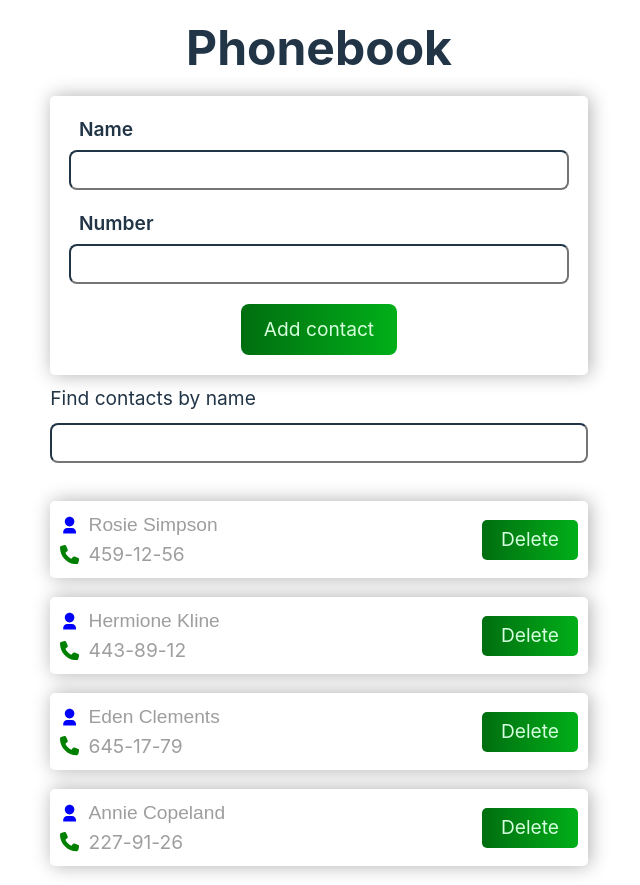
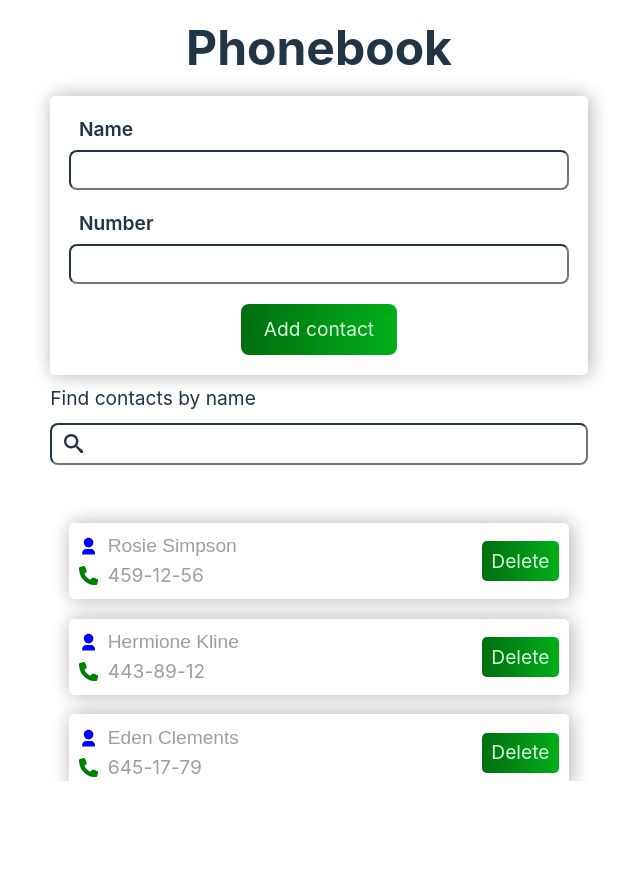
Before and after one commit to lichiy-web/goit-react-hw-03, a React (Vite) app: page / in a window 1280 px wide. Shown: the whole page, without its empty margins (321-961 px from the left). After the commit the page ends 800 px from the top, so only its background shows below. Built offline with nearby package versions, Linux system fonts and the light colour scheme.

Commit message:
final version

```diff
--- a/package.json
+++ b/package.json
@@ -17,6 +17,7 @@
     "nanoid": "^5.0.9",
     "react": "^18.3.1",
     "react-dom": "^18.3.1",
+    "react-hot-toast": "^2.5.1",
     "react-icons": "^5.4.0",
     "yup": "^1.6.1"
   },
--- a/src/components/App.css
+++ b/src/components/App.css
@@ -7,16 +7,23 @@
   /* text-align: center; */
   /* border: 1px dotted red; */
   /* box-sizing: border-box; */
-  overflow: scroll;
+  /* overflow: scroll;   */
 }
 
 .main-container {
-  padding: 0 1em;
-  max-width: 1280px;
+  padding: 0 1em 1em 1em;
+  max-width: 30em;
+  height: 100vh;
   display: flex;
   flex-direction: column;
   align-items: center;
   font-size: 1.2em;
+  overflow: visible;
+}
+
+#root::-webkit-scrollbar {
+  height: 0;
+  width: 0;
 }
 
 @media only screen and (max-width: 480px) {
@@ -28,7 +35,7 @@
 
 @media only screen and (min-width: 480px) {
   .main-container {
-    min-width: 30em;
+    min-width: 25em;
     /* background-color: aqua; */
   }
 }
--- a/src/components/App.jsx
+++ b/src/components/App.jsx
@@ -5,6 +5,7 @@ import contactData from '../db/contactListData.json';
 import SearchBox from './SearchBox/SearchBox';
 import ContactForm from './ContactForm/ContactForm';
 import Notification from './Notification/Notification';
+import toast from 'react-hot-toast';
 
 function App() {
   // localStorage.removeItem('contactList');
@@ -21,11 +22,28 @@ function App() {
 
   const handleAddContact = newContact => {
     newContact.number = newContact.number.match(/\d/gi).join('');
+
+    const isExisted = contacts.some(
+      ({ number }) => number.match(/\d/gi).join('') === newContact.number
+    );
+    console.log('isExisted = ' + isExisted);
+    if (isExisted) {
+      toast.error('The contact containing this number already exists!', {
+        duration: 4000,
+      });
+      return;
+    }
     setContacts(prev => [...prev, newContact]);
+    toast.success('The new contact has successfully added!', {
+      duration: 4000,
+    });
   };
 
   const handleDeleteContact = id => {
     setContacts(prev => prev.filter(item => item.id !== id));
+    toast.success('The contact has successfully deleted!', {
+      duration: 4000,
+    });
   };
 
   useEffect(() => {
--- a/src/components/Contact/Contact.jsx
+++ b/src/components/Contact/Contact.jsx
@@ -6,10 +6,13 @@ import { normalizePhoneNumber } from './Contact.js';
 
 const Contact = ({ name, number, id, onDeleteContact }) => {
   return (
-    <div className={css.contactItem}>
+    <div className={css.contactItem} tabIndex="1">
       <div className={css.contactInfo}>
         <div className={clsx(css.infoItem, css.contactNameItem)}>
-          <RiUser3Fill className={css.contactNameIcon} />
+          <div className={css.contactNameIcon}>
+            <RiUser3Fill />
+          </div>
+
           <span className={css.contactName}>{name}</span>
         </div>
         <div className={clsx(css.infoItem, css.contactNumberItem)}>
--- a/src/components/Contact/Contact.module.css
+++ b/src/components/Contact/Contact.module.css
@@ -10,11 +10,14 @@
 
     box-shadow: 0.1em 0 1em var(--shadow-color) ;
     color: var(--color);
+    cursor: pointer;
 }
 
 .contactInfo {
     display: flex;
     flex-direction: column;
+    /* max-width: 60%; */
+    max-width: 70%;
 }
 
 .infoItem {
@@ -24,6 +27,8 @@
 }
 
 .contactNameIcon {
+    display: flex;
+    place-items: center;
     color:blue;
     width: 1em;
     height: 1em;
@@ -32,6 +37,22 @@
 .contactName {
     /* line-height: 1.2; */
     font-family: 'Arial';
+    /* word-break: normal; */
+    white-space: nowrap;
+    overflow: hidden;
+    text-overflow: ellipsis;
+}
+
+.contactItem:focus {
+    outline: 2px solid var(--btn-delete-dark);
+    color: var(--black);
+
+}
+
+.contactItem:focus .contactName {
+    white-space: unset;
+    word-break: break-all;
+    /* padding: 0 .2em; */
 }
 
 .contactPhoneIcon {
@@ -41,22 +62,27 @@
 .contactBtnItem {
     display: flex;
     place-items: center;
+    max-width: 30%;
 }
 
 .btn {
-    padding: .3em 1em;
+    padding: 0.3em .5em;
+    text-align: center;
     font-weight: 400;
     border: 0;
     border-radius: 5px;
-    width: max-content;
+    width: 100%;
+    max-width: max-content;
     font-weight: 400;
     color: var(--btn-color);
     background: linear-gradient(90deg, var(--btn-background-dark-color), var(--btn-background-light-color));
+    /* background: linear-gradient(90deg, var(--btn-delete-dark), var(--btn-delete-light)); */
     /* background-color: var(--btn-background-light-color); */
 }
 
 .btn:hover {
     background: linear-gradient(270deg, var(--btn-background-dark-color), var(--btn-background-light-color));
-    /* background: linear-gradient(270deg, #006E10, #01AF19); */
+
+    /* background: linear-gradient(270deg, var(--btn-delete-dark), var(--btn-delete-light)); */
     filter: brightness(120%);
 }
--- a/src/components/ContactList/ContactList.module.css
+++ b/src/components/ContactList/ContactList.module.css
@@ -2,5 +2,18 @@
  display: flex;
  flex-direction: column;
  width: 100%;
- /* align-items: center; */
+ overflow: visible;
+ overflow-y: scroll;
+ padding: 1em;
 }
+
+
+.contactList::-webkit-scrollbar {
+    width: 10px;
+    background-color: #c5c5c5;
+}
+
+.contactList::-webkit-scrollbar-thumb {
+    background: linear-gradient(180deg, var(--btn-scroll-light), var(--btn-scroll-dark));
+    border-radius: 5px;
+}
--- a/src/components/SearchBox/SearchBox.jsx
+++ b/src/components/SearchBox/SearchBox.jsx
@@ -1,16 +1,22 @@
 import css from './SearchBox.module.css';
+import { ImSearch } from 'react-icons/im';
 
 const SearchBox = ({ searchQuery, onSearch }) => {
   return (
     <div className={css.SearchBox}>
       <label className={css.searchLabelWrapper}>
         <span className={css.searchLabel}>Find contacts by name</span>
-        <input
-          className={css.searchInput}
-          type="text"
-          value={searchQuery}
-          onChange={onSearch}
-        />
+        <div className={css.searchInputItem} tabIndex="1">
+          <div className={css.searchIcon}>
+            <ImSearch />
+          </div>
+          <input
+            className={css.searchInputField}
+            type="text"
+            value={searchQuery}
+            onChange={onSearch}
+          />
+        </div>
       </label>
     </div>
   );
--- a/src/components/SearchBox/SearchBox.module.css
+++ b/src/components/SearchBox/SearchBox.module.css
@@ -9,18 +9,37 @@
     /* color: var(--color); */
 }
 
-.searchInput {
+.searchInputItem {
     border: 2px solid var(--gray);
     border-left-color: var(--black);
     border-top-color: var(--black);
-    outline-color: var(--btn-background-dark-color);
+
     border-radius: 8px;
     padding: .2em;
     color: var(--black);
-
+    display:  flex;
+    /* gap: 0.5em; */
+    align-items: center;
 }
 
+.searchInputItem:focus-within {
+    border: 2px solid var(--btn-background-dark-color);
+}
 
+.searchInputField {
+    border: 0;
+    outline: transparent;
+    width: 100%;
+}
+
+.searchIcon {
+    display: flex;
+    justify-content: center;
+    align-items: center;
+    padding: .1em;
+    width: 2em;
+    /* height: 1em; */
+}
 
 .searchLabelWrapper {
     display: flex;
--- a/src/db/contactListData.json
+++ b/src/db/contactListData.json
@@ -18,5 +18,25 @@
         "id": "id-4",
         "name": "Annie Copeland",
         "number": "2279126"
+    },
+    {
+        "id": "id-5",
+        "name": "Oleg Samko",
+        "number": "0504879613"
+    },
+    {
+        "id": "id-6",
+        "name": "Petro Paliy",
+        "number": "0971564870"
+    },
+    {
+        "id": "id-7",
+        "name": "VeryVeryVeryVeryLongLongLongLongLong Name",
+        "number": "6497825"
+    },
+    {
+        "id": "id-8",
+        "name": "VeryVeryVeryVeryLongLongLongLongLongLongLong+ Name",
+        "number": "0605877"
     }
 ]
--- a/src/index.css
+++ b/src/index.css
@@ -9,6 +9,8 @@
   --btn-color: #D6FFDD;
   --btn-background-dark-color: #006E10;
   --btn-background-light-color: #01AF19;
+  --btn-scroll-dark: #e59700;
+  --btn-scroll-light: #e2bd00;
 }
 
 :root {
--- a/src/main.jsx
+++ b/src/main.jsx
@@ -4,9 +4,13 @@ import 'modern-normalize';
 import './reset.css';
 import './index.css';
 import App from './components/App.jsx';
+import { Toaster } from 'react-hot-toast';
 
 createRoot(document.getElementById('root')).render(
   <StrictMode>
-    <App />
+    <>
+      <Toaster position="top-center" reverseOrder={false} />
+      <App />
+    </>
   </StrictMode>
 );
```
Also changed, not shown: src/components/ContactForm/PhoneField.jsx (added, +27 -0 lines), 1 other file (tests, documents, lock files or other folders).
